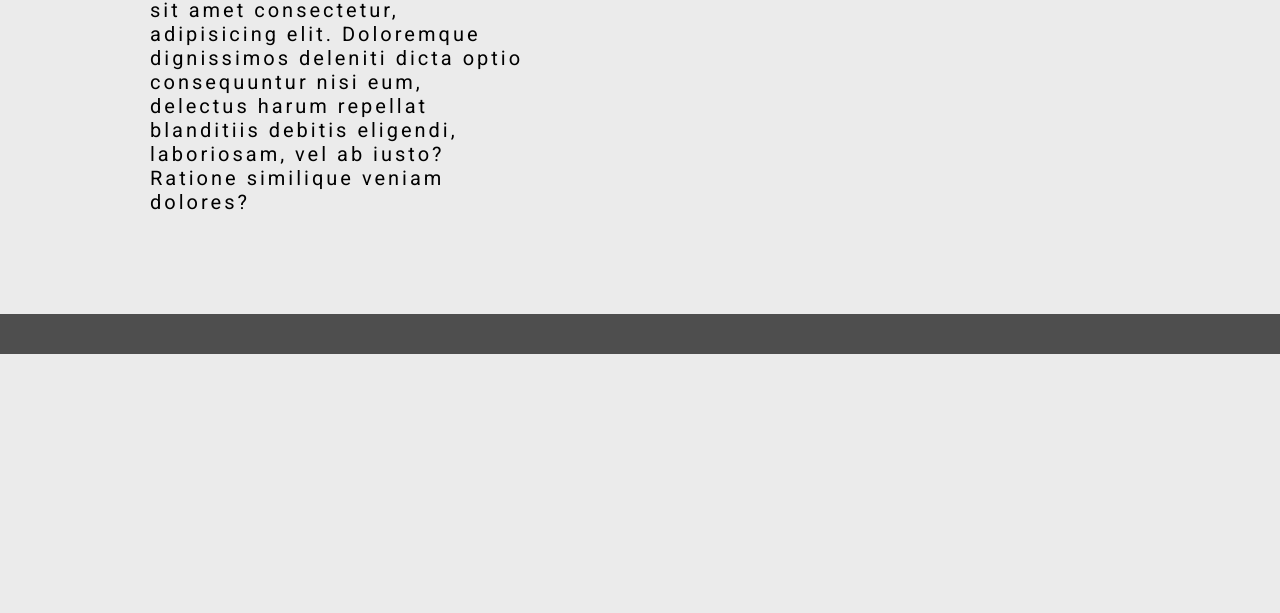
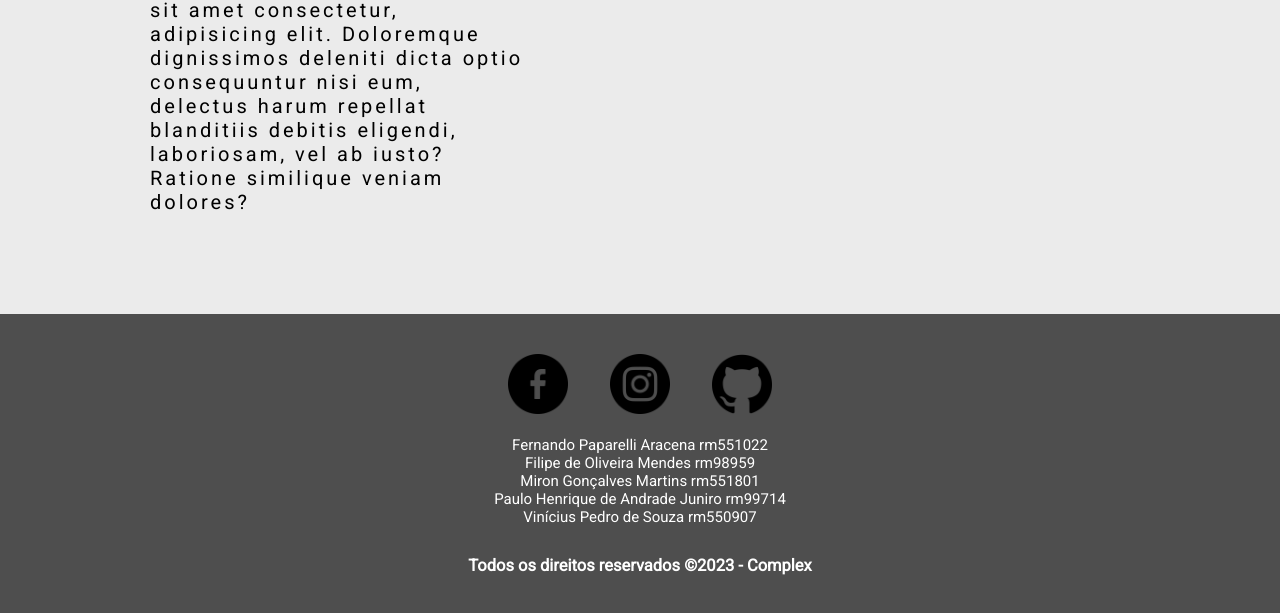
Before and after one commit to filipeomendes/GlobalSolution-RWD-1TDSPV, a plain HTML site: page pages/cultivo.html in a window 1280 px wide. Shown: the part 3084-3697 px from the top of the page. Before the commit the page ends 3438 px from the top, so only its background shows below. Drawn offline with Linux system fonts and the light colour scheme.

Commit message:
Rodapé adicionado na pagina cultivo eficiente

```diff
--- a/pages/cultivo.html
+++ b/pages/cultivo.html
@@ -52,8 +52,27 @@
             <img src="../img/vertical-farm.jpg" alt="">
         </section>
     </main>
-    <footer>
-
+    <footer class="rodape">
+        <section class="conteudo-rodape">
+            <div class="social-media-logos">
+                <nav class="social-media-nav">
+                    <a href="https://www.facebook.com" target="_blank"><img src="../img/facebook.png" alt="Logo Facebook"></a>
+                    <a href="https://www.instagram.com/complex.wrld/" target="_blank"><img src="../img/instagram.png" alt="Logo Instagra"></a>
+                    <a href="https://github.com/filipeomendes/GlobalSolution" target="_blank"><img src="../img/github.png" alt="Logo Github"></a>
+                </nav>
+            </div>
+            <div class="membros">
+                <p>Fernando Paparelli Aracena rm551022</p>
+                <p>Filipe de Oliveira Mendes rm98959</p>
+                <p>Miron Gonçalves Martins rm551801</p>
+                <p>Paulo Henrique de Andrade Juniro rm99714</p>
+                <p>Vinícius Pedro de Souza rm550907</p>
+            </div>
+        </section>
+            <div class="copyright">
+                <h2 class="h2-footer">Todos os direitos reservados ©2023 - Complex</h2>
+            </div>
+        </section>
     </footer>
 </body>
 </html>
```
